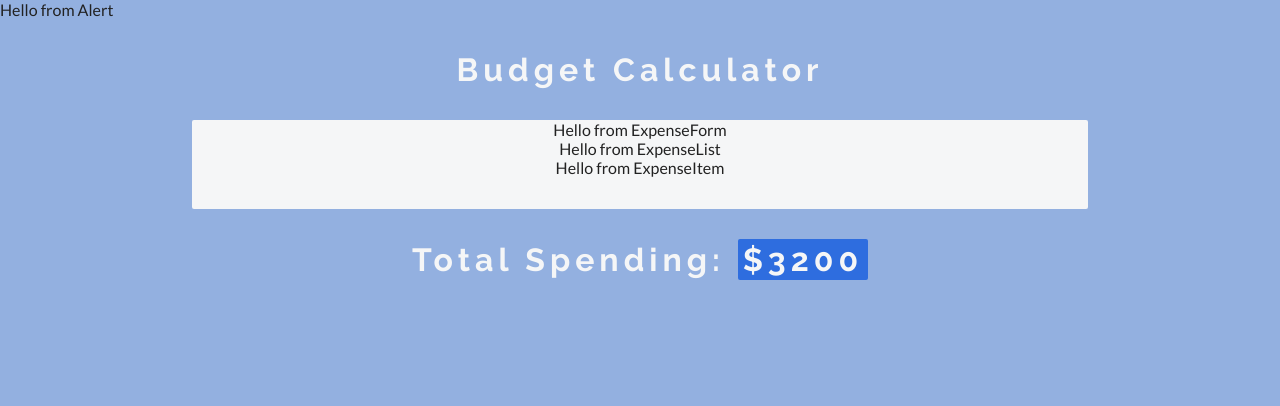
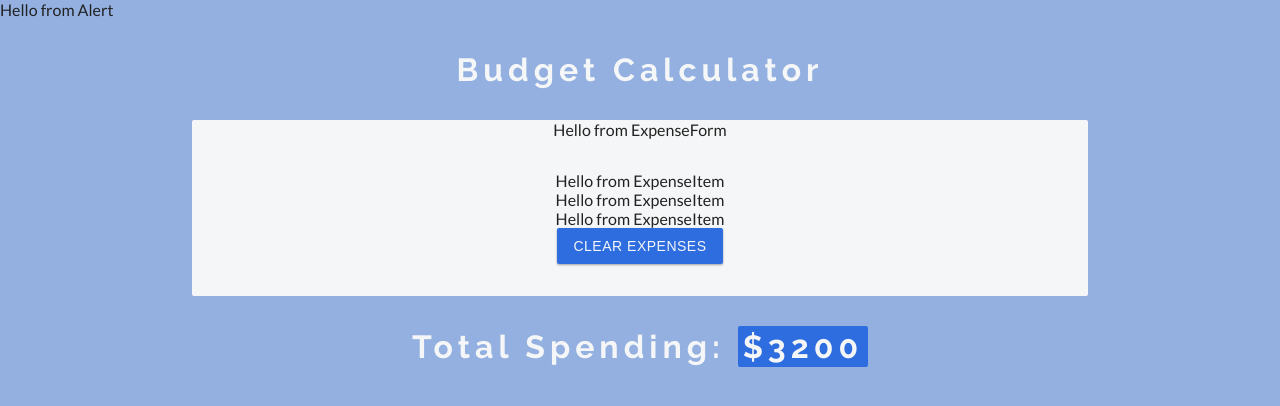
Before and after one commit to shaniakiat/budgeting, a React (Create React App) app: page / in a window 1280 px wide. Shown: the top 406 px of the page. Built offline with nearby package versions, Linux system fonts and the light colour scheme.

Commit message:
list function

```diff
--- a/src/components/ExpenseList.js
+++ b/src/components/ExpenseList.js
@@ -1,12 +1,16 @@
 import React from "react";
 import Item from "./ExpenseItem";
 
-const ExpenseList = () => {
+const ExpenseList = ({ expenses }) => {
   return (
-    <div>
-      Hello from ExpenseList
-      <Item />
-    </div>
+    <>
+      <ul className="list">
+        {expenses.map(expense => {
+          return <Item key={expense.id} expense={expense} />;
+        })}
+      </ul>
+      {expenses.length > 0 && <button className="btn">clear expenses</button>}
+    </>
   );
 };
 
```
